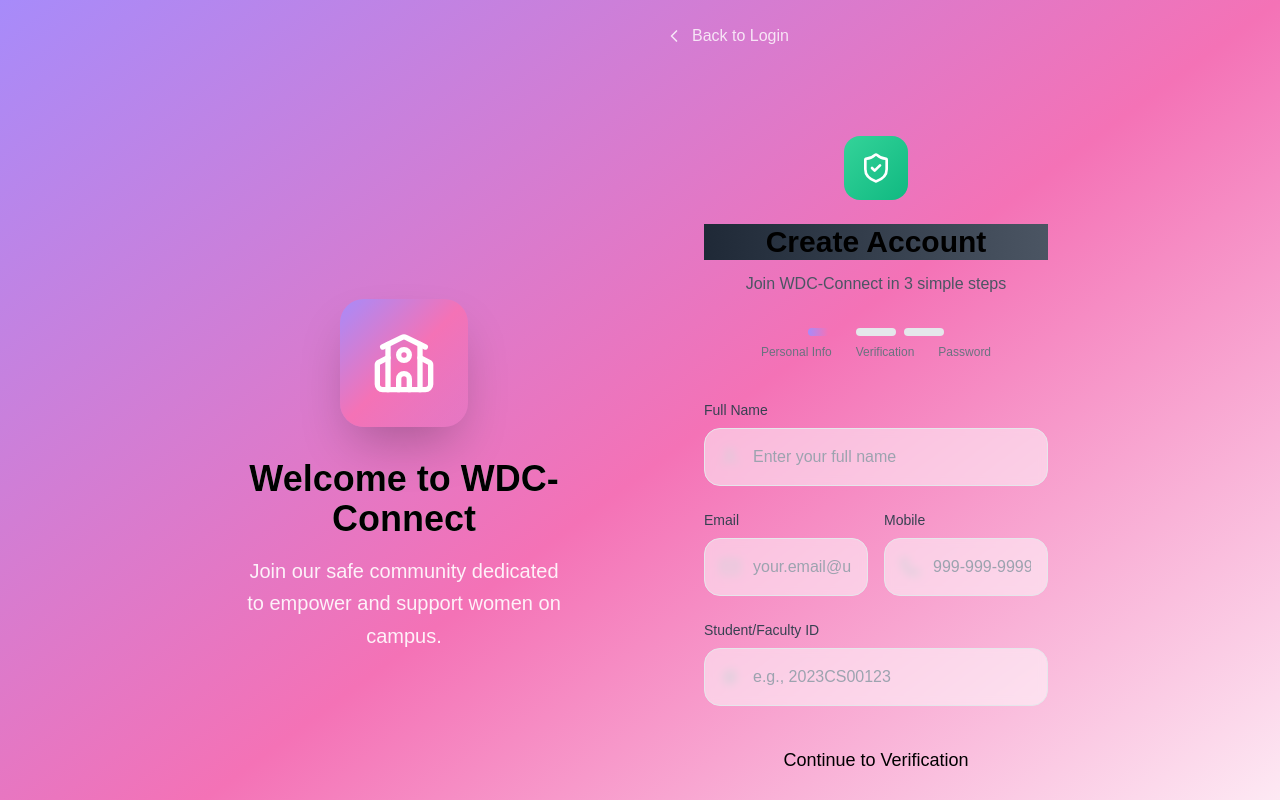
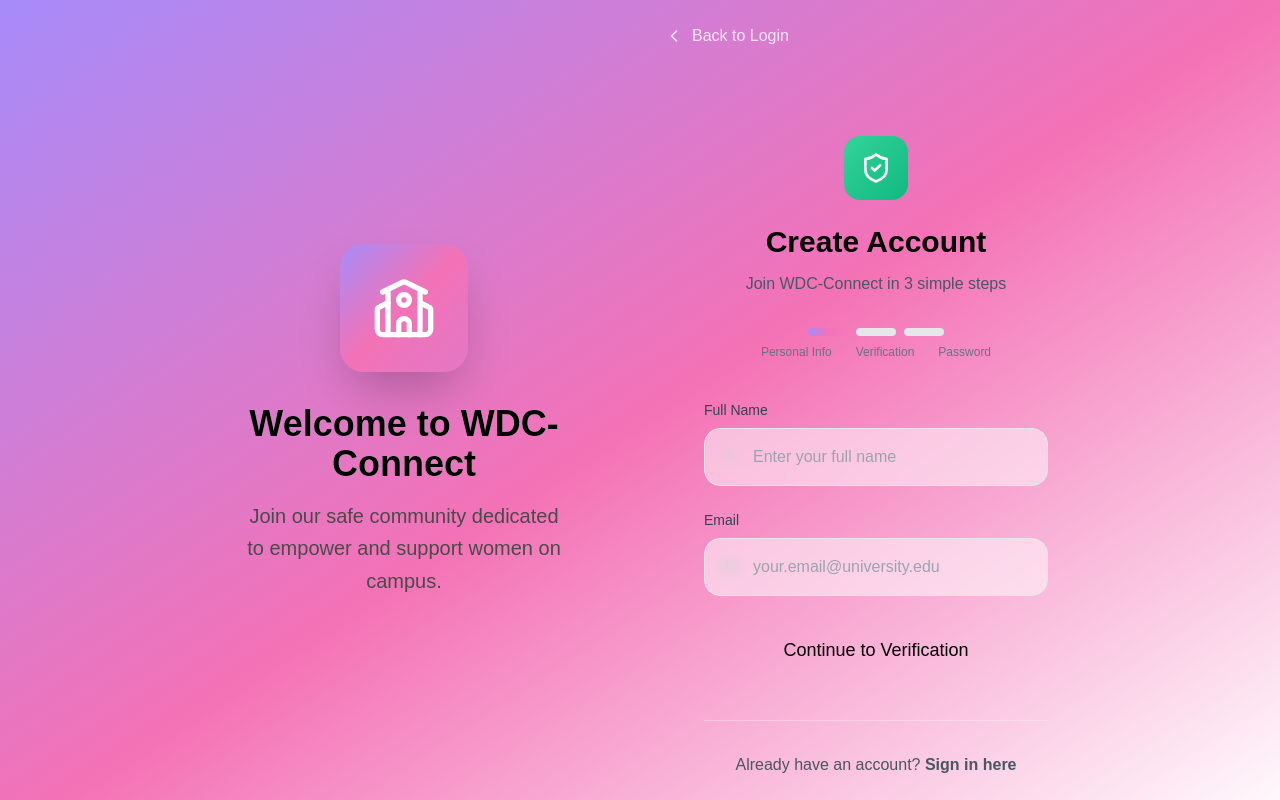
Before and after one commit to AmanJagdale/event_management_api, a React (Vite) app in the folder frontend/: page /register in a window 1280 px wide. Shown: the top 800 px of the page. Built offline with nearby package versions, Linux system fonts and the light colour scheme.

Commit message:
URGENT OVERHAUL: Fix Authentication fields & roles, clean visuals, embed Render URL uniformly, enforce explicit CORS and vercel rewrites

```diff
--- a/frontend/src/pages/AdminDashboard.jsx
+++ b/frontend/src/pages/AdminDashboard.jsx
@@ -13,6 +13,14 @@ export default function AdminDashboard() {
   const [showEventForm, setShowEventForm] = useState(false);
   const [eventForm, setEventForm] = useState({ title: "", type: "workshop", category: "", date: "", capacity: 50, description: "" });
 
+  const [errorMsg, setErrorMsg] = useState("");
+  const [successMsg, setSuccessMsg] = useState("");
+  const showMessage = (msg, isError = false) => {
+    if (isError) setErrorMsg(msg);
+    else setSuccessMsg(msg);
+    setTimeout(() => { setErrorMsg(""); setSuccessMsg(""); }, 4000);
+  };
+
   const token = localStorage.getItem("token");
 
   useEffect(() => {
@@ -21,7 +29,7 @@ export default function AdminDashboard() {
 
   const fetchQuotes = async () => {
     try {
-      const res = await fetch("http://localhost:5000/api/quotes");
+      const res = await fetch("https://wdc-udaan-backend.onrender.com/api/quotes");
       if (res.ok) {
         const data = await res.json();
         setQuotes(data);
@@ -33,13 +41,13 @@ export default function AdminDashboard() {
 
   const handleUpload = async (e) => {
     e.preventDefault();
-    if (!file) return alert("Please select a file.");
+    if (!file) return showMessage("Please select a file.", true);
 
     const formData = new FormData();
     formData.append("file", file);
 
     try {
-      const res = await fetch("http://localhost:5000/api/users/admin/upload-members", {
+      const res = await fetch("https://wdc-udaan-backend.onrender.com/api/users/admin/upload-members", {
         method: "POST",
         headers: {
           Authorization: `Bearer ${token}`,
@@ -48,23 +56,23 @@ export default function AdminDashboard() {
       });
       const data = await res.json();
       if (res.ok) {
-        alert("Upload successful!");
+        showMessage("Upload successful!");
         setFile(null);
         const fileInput = document.getElementById("csv-upload");
         if (fileInput) fileInput.value = "";
       } else {
-        alert(data.error || "Upload failed");
+        showMessage(data.error || "Upload failed", true);
       }
     } catch (err) {
       console.error(err);
-      alert("Upload error.");
+      showMessage("Upload error.", true);
     }
   };
 
   const handleAddQuote = async (e) => {
     e.preventDefault();
     try {
-      const res = await fetch("http://localhost:5000/api/quotes", {
+      const res = await fetch("https://wdc-udaan-backend.onrender.com/api/quotes", {
         method: "POST",
         headers: {
           "Content-Type": "application/json",
@@ -77,18 +85,19 @@ export default function AdminDashboard() {
         fetchQuotes();
         setNewQuote("");
         setNewAuthor("");
+        showMessage("Quote added successfully!");
       } else {
-        alert(data.error || "Failed to add quote.");
+        showMessage(data.error || "Failed to add quote.", true);
       }
     } catch (err) {
       console.error(err);
-      alert("Error adding quote.");
+      showMessage("Error adding quote.", true);
     }
   };
 
   const handleDeleteQuote = async (id) => {
     try {
-      const res = await fetch(`http://localhost:5000/api/quotes/${id}`, {
+      const res = await fetch(`https://wdc-udaan-backend.onrender.com/api/quotes/${id}`, {
         method: "DELETE",
         headers: {
           Authorization: `Bearer ${token}`,
@@ -96,12 +105,13 @@ export default function AdminDashboard() {
       });
       if (res.ok) {
         fetchQuotes();
+        showMessage("Quote deleted!");
       } else {
-        alert("Failed to delete quote.");
+        showMessage("Failed to delete quote.", true);
       }
     } catch (err) {
       console.error(err);
-      alert("Error deleting quote.");
+      showMessage("Error deleting quote.", true);
     }
   };
 
@@ -110,7 +120,7 @@ export default function AdminDashboard() {
     if (!deleteTarget) return;
 
     try {
-      const res = await fetch(`http://localhost:5000/api/users/${deleteTarget}`, {
+      const res = await fetch(`https://wdc-udaan-backend.onrender.com/api/users/${deleteTarget}`, {
         method: "DELETE",
         headers: {
           Authorization: `Bearer ${token}`,
@@ -118,7 +128,7 @@ export default function AdminDashboard() {
       });
       const data = await res.json();
       if (res.ok) {
-        alert("Member deleted successfully.");
+        showMessage("Member deleted successfully.");
         if (deleteTarget === localStorage.getItem("userId")) {
           localStorage.clear();
           window.location.href = "/login";
@@ -126,11 +136,11 @@ export default function AdminDashboard() {
         }
         setDeleteTarget("");
       } else {
-        alert(data.error || "Failed to delete member.");
+        showMessage(data.error || "Failed to delete member.", true);
       }
     } catch (err) {
       console.error(err);
-      alert("Error deleting member.");
+      showMessage("Error deleting member.", true);
     }
   };
 
@@ -140,7 +150,7 @@ export default function AdminDashboard() {
       return;
     }
     try {
-      const res = await fetch("http://localhost:5000/api/users", {
+      const res = await fetch("https://wdc-udaan-backend.onrender.com/api/users", {
         headers: { Authorization: `Bearer ${token}` },
       });
       if (res.ok) {
@@ -156,7 +166,7 @@ export default function AdminDashboard() {
   const handleCreateEvent = async (e) => {
     e.preventDefault();
     try {
-      const res = await fetch("http://localhost:5000/api/events", {
+      const res = await fetch("https://wdc-udaan-backend.onrender.com/api/events", {
         method: "POST",
         headers: {
           "Content-Type": "application/json",
@@ -165,21 +175,31 @@ export default function AdminDashboard() {
         body: JSON.stringify(eventForm)
       });
       if (res.ok) {
-        alert("Event created successfully!");
+        showMessage("Event created successfully!");
         setEventForm({ title: '', type: 'workshop', category: '', date: '', capacity: 50, description: '' });
         setShowEventForm(false);
       } else {
         const data = await res.json();
-        alert(data.error || "Failed to create event");
+        showMessage(data.error || "Failed to create event", true);
       }
     } catch (err) {
       console.error(err);
-      alert("Error creating event");
+      showMessage("Error creating event", true);
     }
   };
 
   return (
-    <div className="space-y-8">
+    <div className="space-y-8 relative">
+      {errorMsg && (
+        <div className="fixed top-24 left-1/2 transform -translate-x-1/2 z-50 px-6 py-3 rounded-xl bg-red-100 text-red-600 font-bold shadow-lg">
+          {errorMsg}
+        </div>
+      )}
+      {successMsg && (
+        <div className="fixed top-24 left-1/2 transform -translate-x-1/2 z-50 px-6 py-3 rounded-xl bg-green-100 text-green-600 font-bold shadow-lg">
+          {successMsg}
+        </div>
+      )}
       {/* Header */}
       <motion.div
         className="glass-card p-8"
@@ -272,7 +292,7 @@ export default function AdminDashboard() {
             {quotes.map((q) => (
               <div key={q.id || q._id} className="flex justify-between items-center p-4 bg-white/60 rounded-xl border border-gray-100">
                 <div>
-                  <p className="font-medium text-gray-800">"{q.text}"</p>
+                  <p className="font-medium text-[#4A4A4A]">"{q.text}"</p>
                   <p className="text-sm text-gray-500">- {q.author || "Unknown"}</p>
                 </div>
                 <button
--- a/frontend/src/pages/Dashboard.jsx
+++ b/frontend/src/pages/Dashboard.jsx
@@ -7,7 +7,7 @@ export default function Dashboard() {
   const [events, setEvents] = useState([]);
 
   useEffect(() => {
-    fetch("http://localhost:5000/api/events")
+    fetch("https://wdc-udaan-backend.onrender.com/api/events")
       .then(res => res.json())
       .then(data => setEvents(data))
       .catch(err => console.error(err));
--- a/frontend/src/pages/Events.jsx
+++ b/frontend/src/pages/Events.jsx
@@ -12,7 +12,7 @@ export default function Events() {
   const [sortBy, setSortBy] = useState("date");
 
   useEffect(() => {
-    fetch("http://localhost:5000/api/events")
+    fetch("https://wdc-udaan-backend.onrender.com/api/events")
       .then(res => res.json())
       .then(data => setEvents(data))
       .catch(err => console.error(err));
--- a/frontend/src/pages/Login.jsx
+++ b/frontend/src/pages/Login.jsx
@@ -27,7 +27,7 @@ export default function Login() {
     }
 
     try {
-      const response = await fetch("http://localhost:5000/api/auth/login", {
+      const response = await fetch("https://wdc-udaan-backend.onrender.com/api/auth/login", {
         method: "POST",
         headers: { "Content-Type": "application/json" },
         body: JSON.stringify({
--- a/frontend/src/pages/Profile.jsx
+++ b/frontend/src/pages/Profile.jsx
@@ -6,7 +6,7 @@ export default function Profile() {
   const [profile, setProfile] = useState(null);
 
   useEffect(() => {
-    fetch("http://localhost:5000/api/users/profile", {
+    fetch("https://wdc-udaan-backend.onrender.com/api/users/profile", {
       headers: { Authorization: `Bearer ${localStorage.getItem("token")}` }
     })
       .then(res => res.json())
--- a/frontend/src/pages/Register.jsx
+++ b/frontend/src/pages/Register.jsx
@@ -22,8 +22,6 @@ export default function Register() {
   const [formData, setFormData] = useState({
     name: "",
     email: "",
-    mobile: "",
-    studentId: "",
     password: "",
     confirmPassword: "",
     role: "student",
@@ -47,15 +45,13 @@ export default function Register() {
     try {
       let finalRole = formData.role;
       // You can add logic to securely process roles in backend if needed.
-      const response = await fetch("http://localhost:5000/api/auth/register", {
+      const response = await fetch("https://wdc-udaan-backend.onrender.com/api/auth/register", {
         method: "POST",
         headers: { "Content-Type": "application/json" },
         body: JSON.stringify({
           name: formData.name,
           email: formData.email,
           password: formData.password,
-          phone: formData.mobile,
-          student_id: formData.studentId,
           role: finalRole,
         }),
       });
@@ -96,7 +92,7 @@ export default function Register() {
                 <h2 className="text-4xl font-bold bg-gradient-to-r from-white to-gray-100 bg-clip-text mb-4">
                   Welcome to WDC-Connect
                 </h2>
-                <p className="text-xl text-white/90 max-w-md mx-auto leading-relaxed">
+                <p className="text-xl text-[#4A4A4A] max-w-md mx-auto leading-relaxed">
                   Join our safe community dedicated to empower and support women
                   on campus.
                 </p>
@@ -122,7 +118,7 @@ export default function Register() {
                 <div className="w-16 h-16 bg-gradient-to-br from-emerald-400 to-emerald-500 rounded-2xl flex items-center justify-center mx-auto mb-6 shadow-glow">
                   <ShieldCheck className="w-8 h-8 text-white" />
                 </div>
-                <h1 className="text-3xl font-bold bg-gradient-to-r from-gray-800 to-gray-600 mb-3">
+                <h1 className="text-3xl font-bold mb-3">
                   Create Account
                 </h1>
                 <p className="text-gray-600">
@@ -188,7 +184,7 @@ export default function Register() {
                       </div>
                     </div>
 
-                    <div className="grid md:grid-cols-2 gap-4">
+
                     <div>
                       <label className="block text-sm font-medium text-gray-700 mb-2">
                         Email
@@ -205,48 +201,6 @@ export default function Register() {
                             setFormData({
                               ...formData,
                               email: e.target.value,
-                              })
-                            }
-                          />
-                        </div>
-                      </div>
-                      <div>
-                        <label className="block text-sm font-medium text-gray-700 mb-2">
-                          Mobile
-                        </label>
-                        <div className="relative">
-                          <Phone className="absolute left-4 top-1/2 -translate-y-1/2 w-5 h-5 text-gray-400" />
-                          <input
-                            type="tel"
-                            className="w-full pl-12 pr-4 py-4 border border-gray-200 rounded-2xl bg-white/50 backdrop-blur-sm focus:ring-4 focus:ring-primary-500/20"
-                            placeholder="999-999-9999"
-                            value={formData.mobile}
-                            onChange={(e) =>
-                              setFormData({
-                                ...formData,
-                                mobile: e.target.value,
-                              })
-                            }
-                          />
-                        </div>
-                      </div>
-                    </div>
-
-                    <div>
-                      <label className="block text-sm font-medium text-gray-700 mb-2">
-                        Student/Faculty ID
-                      </label>
-                      <div className="relative">
-                        <Hash className="absolute left-4 top-1/2 -translate-y-1/2 w-5 h-5 text-gray-400" />
-                        <input
-                          type="text"
-                          className="w-full pl-12 pr-4 py-4 border border-gray-200 rounded-2xl bg-white/50 backdrop-blur-sm focus:ring-4 focus:ring-primary-500/20"
-                          placeholder="e.g., 2023CS00123"
-                          value={formData.studentId}
-                          onChange={(e) =>
-                            setFormData({
-                              ...formData,
-                              studentId: e.target.value,
                             })
                           }
                         />
```
Also changed, not shown: frontend/vercel.json (added), 1 other file (tests, documents, lock files or other folders). Lines whose indentation alone changed are shown as unchanged.
